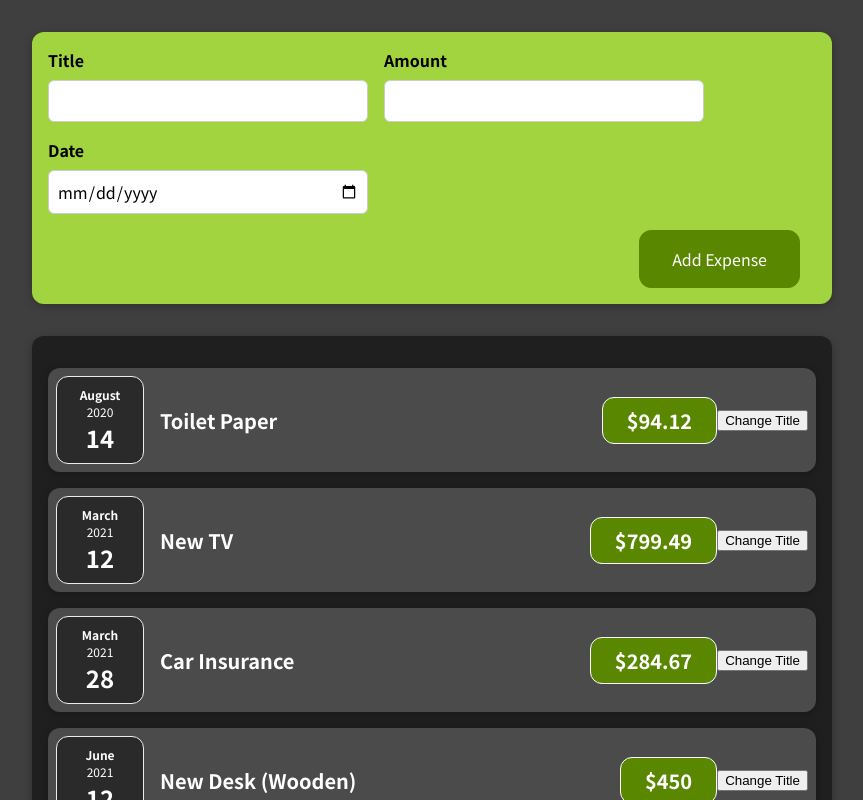
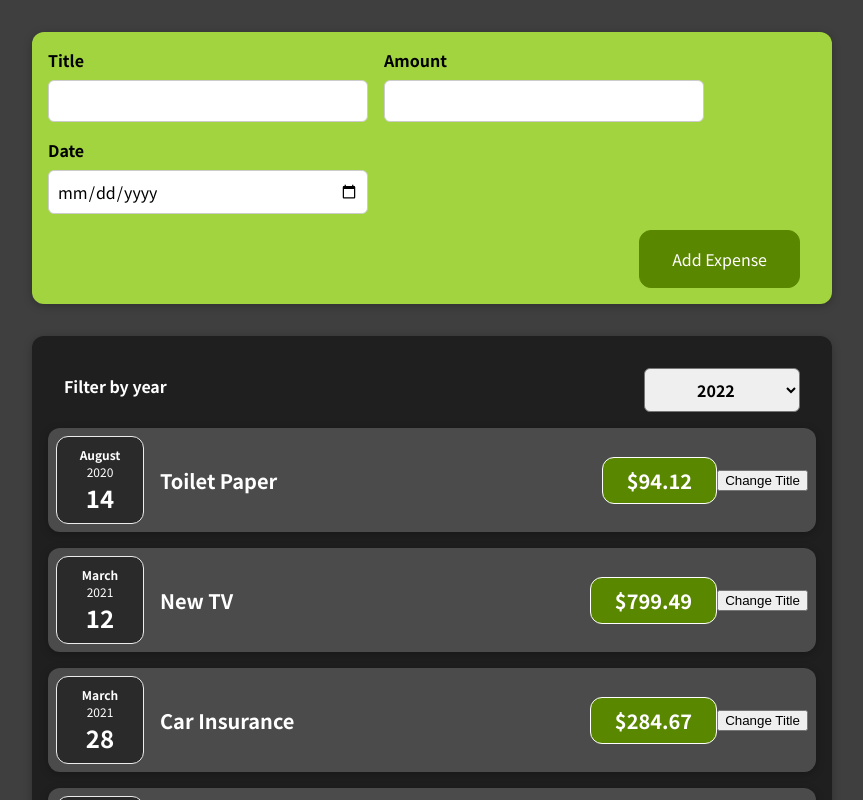
Before and after one commit to agreeshin/expense-tracker, a React (Create React App) app: page / in a window 1280 px wide. Shown: the top 800 px of the page, without its empty margins (208-1071 px from the left). Built offline with nearby package versions, Linux system fonts and the light colour scheme.

Commit message:
Solved Events task

```diff
--- a/src/components/Expenses/Expenses.js
+++ b/src/components/Expenses/Expenses.js
@@ -1,12 +1,22 @@
-import React from "react";
+import React, { useState } from "react";
 
+import ExpensesFilter from "./ExpensesFilter";
 import ExpenseItem from "./ExpenseItem";
 import Card from "../UI/Card";
 import './Expenses.css';
 
 const Expenses = (props) => {
+  const [pickedYear, setPickedYear] = useState('2022');
+
+  const pickYearHandler = (year) => {
+    setPickedYear(year);
+    console.log(year);
+  };
+
   return (
+    <div>
       <Card className="expenses">
+        <ExpensesFilter year={pickedYear} onYearPick={pickYearHandler}/>
         <ExpenseItem
           title={props.items[0].title}
           amount={props.items[0].amount}
@@ -28,6 +38,7 @@
           date={props.items[3].date}
         />
       </Card>
+    </div>
   );
 }
 
--- /dev/null
+++ b/src/components/Expenses/ExpensesFilter.css
@@ -0,0 +1,24 @@
+.expenses-filter {
+  color: white;
+  padding: 0 1rem;
+}
+
+.expenses-filter__control {
+  display: flex;
+  width: 100%;
+  align-items: center;
+  justify-content: space-between;
+  margin: 1rem 0;
+}
+
+.expenses-filter label {
+  font-weight: bold;
+  margin-bottom: 0.5rem;
+}
+
+.expenses-filter select {
+  font: inherit;
+  padding: 0.5rem 3rem;
+  font-weight: bold;
+  border-radius: 6px;
+}
--- /dev/null
+++ b/src/components/Expenses/ExpensesFilter.js
@@ -0,0 +1,25 @@
+import React from 'react';
+
+import './ExpensesFilter.css';
+
+const ExpensesFilter = (props) => {
+  const pickYearHandler = (event) => {
+    props.onYearPick(event.target.value);
+  };
+
+  return (
+    <div className='expenses-filter'>
+      <div className='expenses-filter__control'>
+        <label>Filter by year</label>
+        <select value={props.year} onChange={pickYearHandler}>
+          <option value='2022'>2022</option>
+          <option value='2021'>2021</option>
+          <option value='2020'>2020</option>
+          <option value='2019'>2019</option>
+        </select>
+      </div>
+    </div>
+  );
+};
+
+export default ExpensesFilter;
```
Lines whose indentation alone changed are shown as unchanged.
